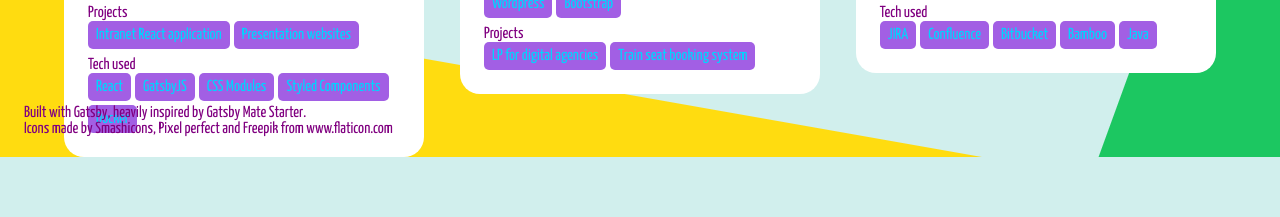
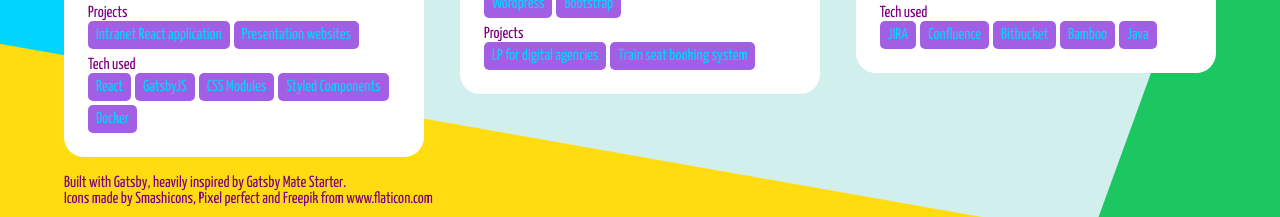
Before and after one commit to DanielChomat/chomat.tech, a Gatsby site: page / in a window 1280 px wide. Shown: the part 653-870 px from the top of the page. Before the commit the page ends 810 px from the top, so only its background shows below. Built offline with nearby package versions, Linux system fonts and the light colour scheme; Gatsby itself is replaced by a stand-in of ours.

Commit message:
Fixing overlapping footer

```diff
--- a/src/components/Footer/index.js
+++ b/src/components/Footer/index.js
@@ -6,7 +6,7 @@ const FooterContainer = styled.footer`
   bottom: 0;
   left: 0;
 
-  padding: 1rem 2.4rem;
+  padding: 1rem 2.4rem 1rem 0;
 `
 
 const Footer = () => {
--- a/src/components/layout.js
+++ b/src/components/layout.js
@@ -6,11 +6,13 @@ import Header from "./Header"
 import GlobalStyles from "../styles/GlobalStyles"
 
 const Main = styled.main`
-  min-height: 100%;
+  min-height: calc(84vh - 60px);
   width: 100%;
   max-width: 90vw;
   margin: 0 auto;
   padding-top: 16vh;
+  padding-bottom: 60px;
+  position: relative;
   gap: 3.6rem;
 
   display: flex;
```
